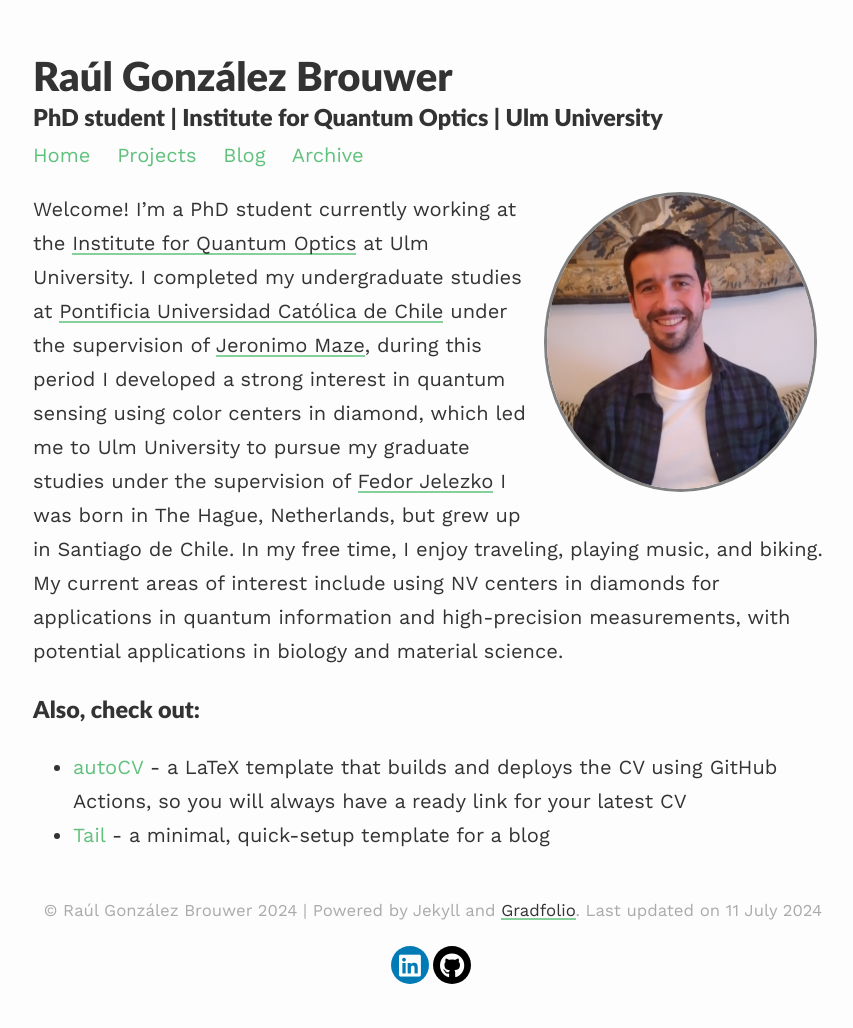
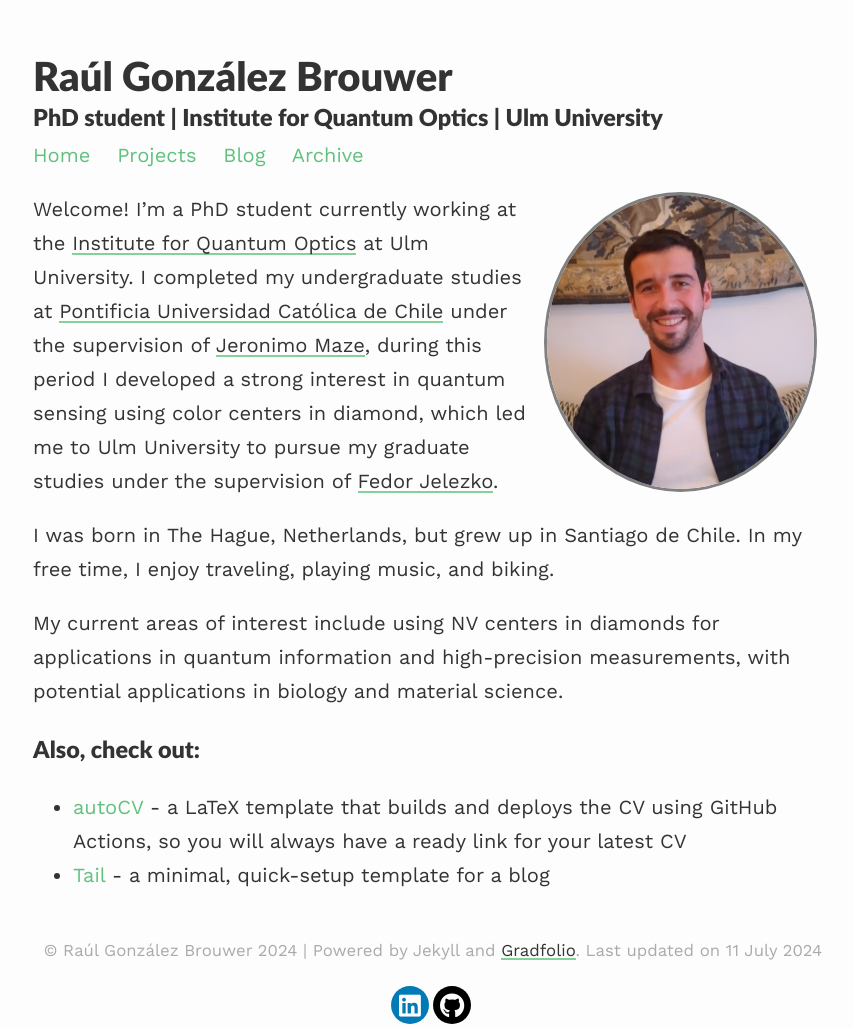
Before and after one commit to rmgonzal/rmgonzal.github.io, a Jekyll site: the page built from index.md, in a window 1280 px wide. Shown: the whole page, without its empty margins (207-1060 px from the left). Built offline with Jekyll 4.4.1, drawn with Linux system fonts in a browser that asks for light colours; nearby versions of some CDN libraries; before the commit the page ends 988 px from its top, so only the background shows below that.

Commit message:
Update index.md

```diff
--- a/index.md
+++ b/index.md
@@ -6,8 +6,10 @@ profile:
   image: profile.png
 published: true
 ---
-Welcome! I'm a PhD student currently working at the [Institute for Quantum Optics](https://www.uni-ulm.de/nawi/institut-fuer-quantenoptik/){:target="_blank"} at Ulm University. I completed my undergraduate studies at [Pontificia Universidad Católica de Chile]([https://www.uc.cl/en]){:target="_blank"} under the supervision of [Jeronimo Maze](https://scholar.google.com/citations?user=ti5gVjIAAAAJ&hl=en){:target="_blank"}, during this period I developed a strong interest in quantum sensing using color centers in diamond, which led me to Ulm University to pursue my graduate studies under the supervision of [Fedor Jelezko](https://scholar.google.com/citations?user=Kx8alO4AAAAJ&hl=en){:target="_blank"}
+Welcome! I'm a PhD student currently working at the [Institute for Quantum Optics](https://www.uni-ulm.de/nawi/institut-fuer-quantenoptik/){:target="_blank"} at Ulm University. I completed my undergraduate studies at [Pontificia Universidad Católica de Chile]([https://www.uc.cl/en]){:target="_blank"} under the supervision of [Jeronimo Maze](https://scholar.google.com/citations?user=ti5gVjIAAAAJ&hl=en){:target="_blank"}, during this period I developed a strong interest in quantum sensing using color centers in diamond, which led me to Ulm University to pursue my graduate studies under the supervision of [Fedor Jelezko](https://scholar.google.com/citations?user=Kx8alO4AAAAJ&hl=en){:target="_blank"}.
+
 I was born in The Hague, Netherlands, but grew up in Santiago de Chile. In my free time, I enjoy traveling, playing music, and biking.
+
 My current areas of interest include using NV centers in diamonds for applications in quantum information and high-precision measurements, with potential applications in biology and material science.
 
 ### Also, check out:
```
